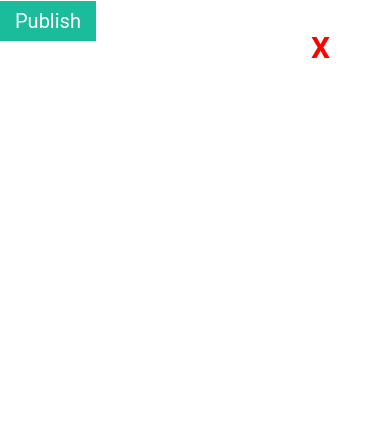
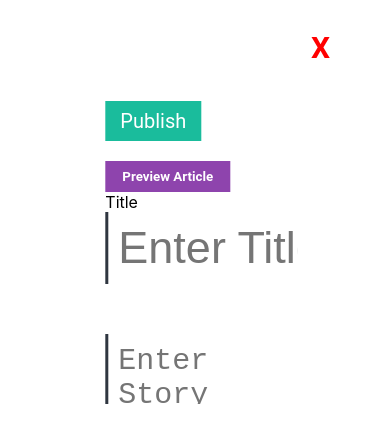
Before and after one commit to Damango/ArticleCreator, a React (Create React App) app: page / in a window 390 px wide. Both pictures are taken after a click on the button "Create Article". Shown: the top 442 px of the page. Built offline with nearby package versions, Linux system fonts and the light colour scheme.

Commit message:
Moved buttons and added responsive design

```diff
--- a/src/Components/ArticleCreator/ArticleCreator.css
+++ b/src/Components/ArticleCreator/ArticleCreator.css
@@ -28,7 +28,7 @@
     left: 50%;
     transform: translateX(-50%);
 
-    width: 900px;
+    width: 46%;
     height: auto;
 }
 
@@ -49,7 +49,7 @@
     overflow: unset;
     resize: none;
 
-    font-size: 30px;
+    font-size: 45px;
 }
 
 .title-input:foucs{
--- a/src/Components/ArticleCreator/ArticleCreator.js
+++ b/src/Components/ArticleCreator/ArticleCreator.js
@@ -63,12 +63,14 @@ const ArticleCreator = (props) => {
 
     return (<div className="article-creator-container">
 
-        <button className="publish-button" onClick={createArticle}>Publish</button>
+
 
         <div className="close-button" onClick={props.closeView}>X</div>
 
 
         <div className="article-setup-container">
+            <button className="publish-button" onClick={createArticle}>Publish</button>
+            <button className="article-preview-button" onClick={articlePreview}>Preview Article</button>
             <div className="title-entry-container">
                 <div>Title</div>
                 <input className="title-input" placeholder='Enter Title' />
@@ -82,7 +84,7 @@ const ArticleCreator = (props) => {
             </div>
 
 
-            <button className="article-preview-button" onClick={articlePreview}>Preview Article</button>
+
         </div>
 
 
```
